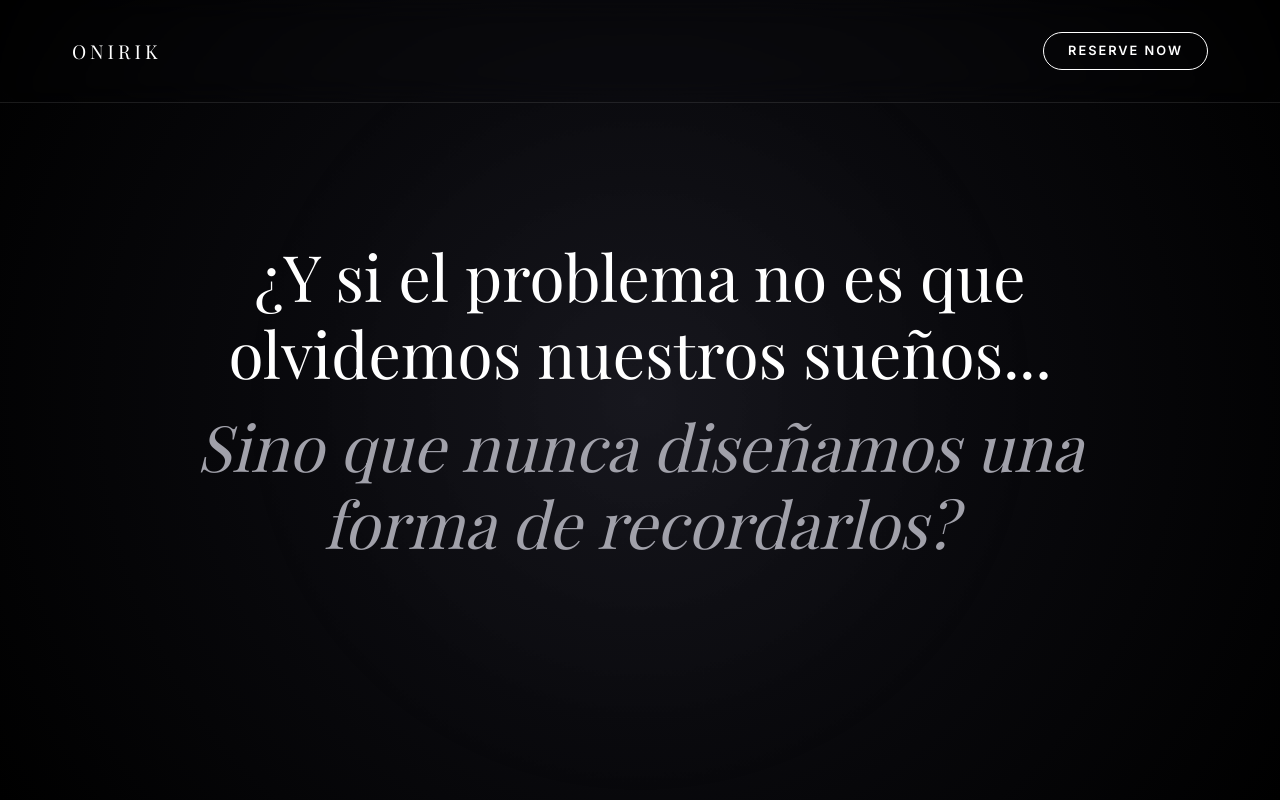
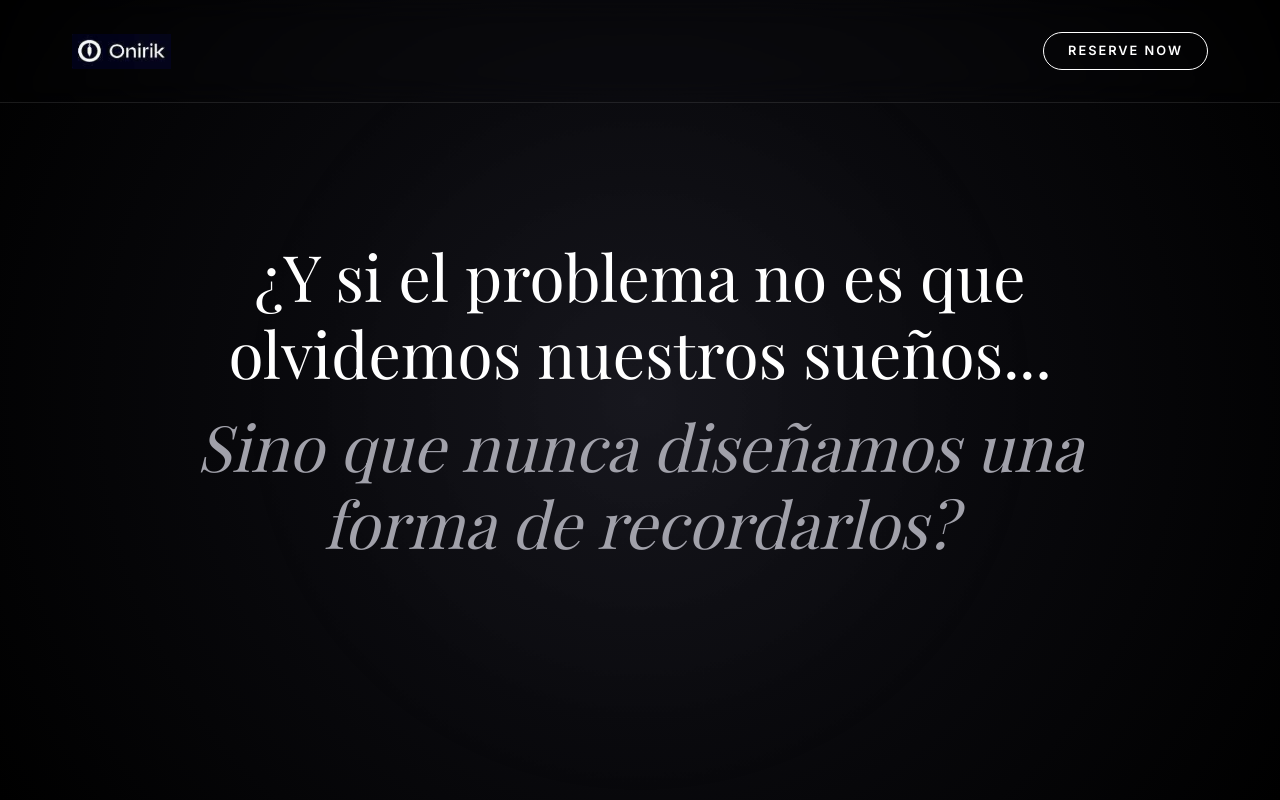
Before and after one commit to AndreaRL1994/Onirik, a plain HTML site: page index.html in a window 1280 px wide. Shown: the top 800 px of the page. Drawn offline with nearby package versions, Linux system fonts and the light colour scheme; a web font is replaced by a local one.

Commit message:
Update logo image source in index.html

```diff
--- a/index.html
+++ b/index.html
@@ -255,7 +255,7 @@
         <div class="nav-container">
             <div class="logo-container">
                 <!-- AQUÍ INSERTAS TU LOGO -->
-                <img src="tu-logo-onirik.png" alt="Onirik Logo" class="logo-img" onerror="this.style.display='none'; this.nextElementSibling.style.display='block';">
+                <img src="logo.png" alt="Onirik Logo" class="logo-img" onerror="this.style.display='none'; this.nextElementSibling.style.display='block';">
                 <div style="display:none; font-family: var(--font-serif); letter-spacing: 4px; font-size: 1.2rem;">ONIRIK</div>
             </div>
             <a href="#reserve" class="nav-cta">Reserve Now</a>
```
